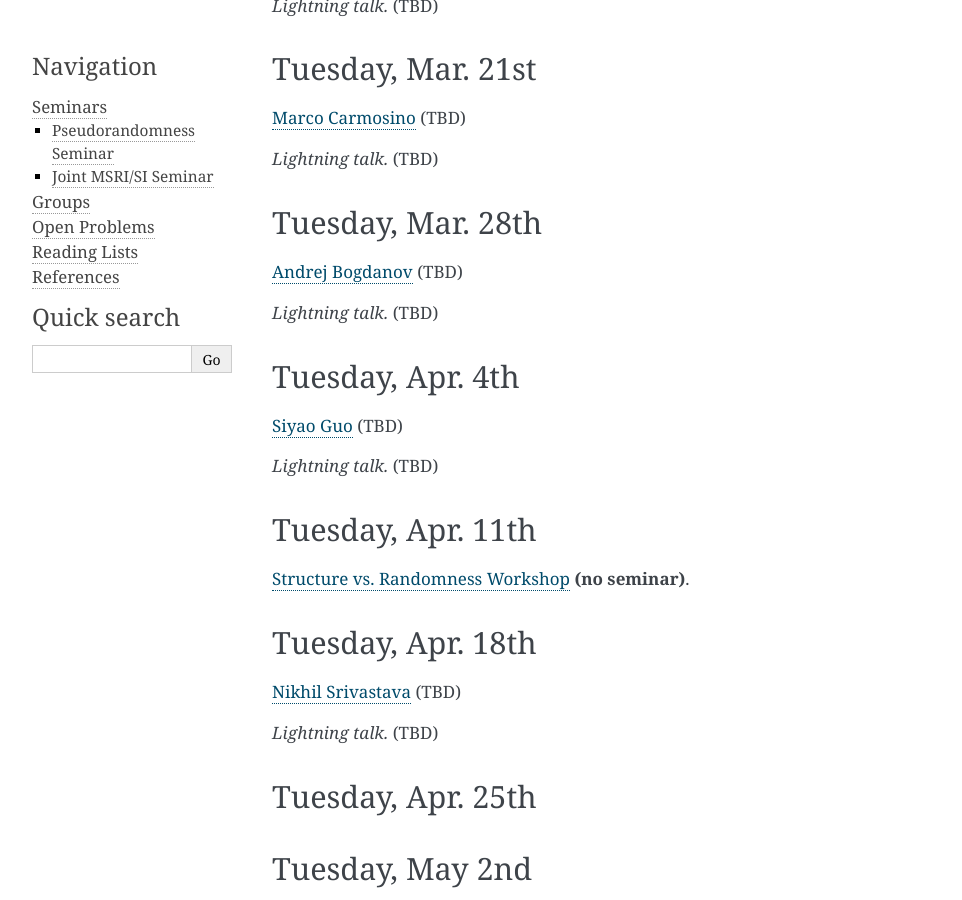
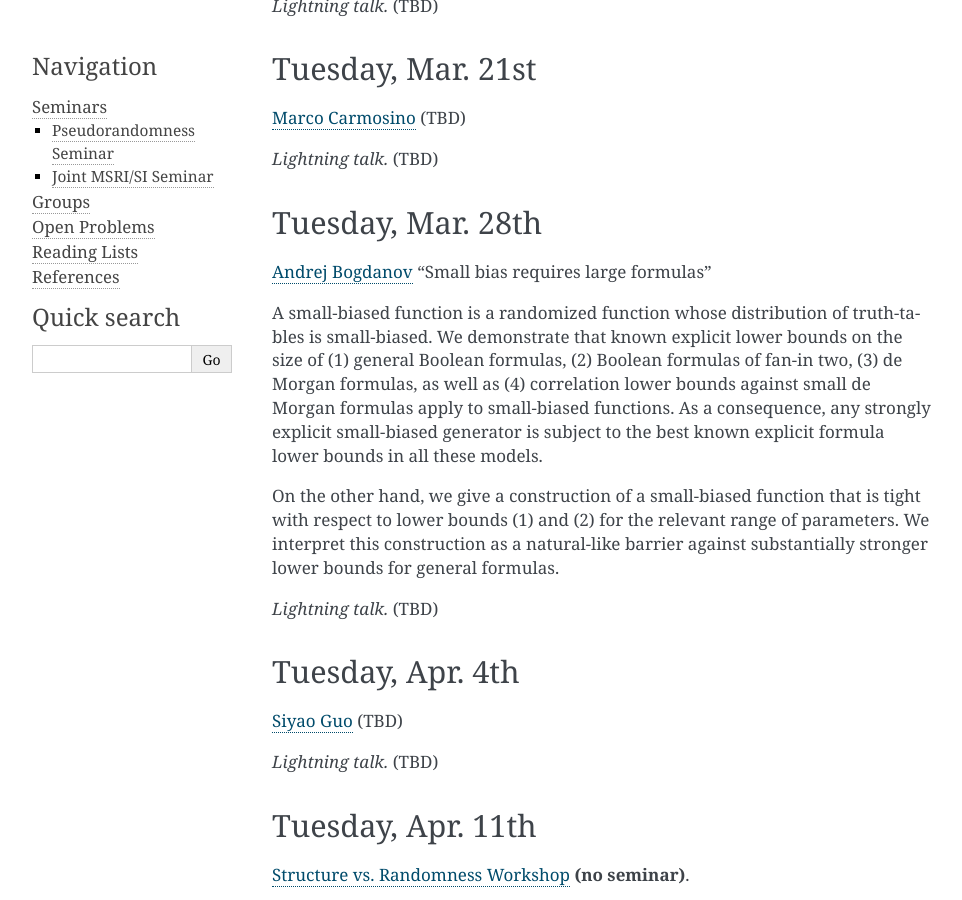
Before and after one commit to simons-institute/pseudorandomness, a Sphinx documentation site: the page built from source/seminar/pseudorandomness.rst, in a window 1280 px wide and 900 px high, scrolled down 2061 px. Shown: the whole window, without its empty margins (148-1110 px from the left). Built offline with Sphinx 7.4.7, drawn with Linux system fonts in a browser that asks for light colours.

Commit message:
Add Andrej Bogdanov seminar talk

```diff
--- a/source/seminar/pseudorandomness.rst
+++ b/source/seminar/pseudorandomness.rst
@@ -104,7 +104,22 @@ Tuesday, Mar. 21st
 Tuesday, Mar. 28th
 ------------------
 
-`Andrej Bogdanov <http://www.cse.cuhk.edu.hk/~andrejb/>`_ (TBD)
+`Andrej Bogdanov <http://www.cse.cuhk.edu.hk/~andrejb/>`_
+"Small bias requires large formulas"
+
+A small-biased function is a randomized function whose distribution of
+truth-tables is small-biased. We demonstrate that known explicit lower bounds
+on the size of (1) general Boolean formulas, (2) Boolean formulas of fan-in
+two, (3) de Morgan formulas, as well as (4) correlation lower bounds against
+small de Morgan formulas apply to small-biased functions. As a consequence, any
+strongly explicit small-biased generator is subject to the best known explicit
+formula lower bounds in all these models.
+
+On the other hand, we give a construction of a small-biased function that is
+tight with respect to lower bounds (1) and (2) for the relevant range of
+parameters. We interpret this construction as a natural-like barrier against
+substantially stronger lower bounds for general formulas.
+
 
 *Lightning talk.* (TBD)
 
```
